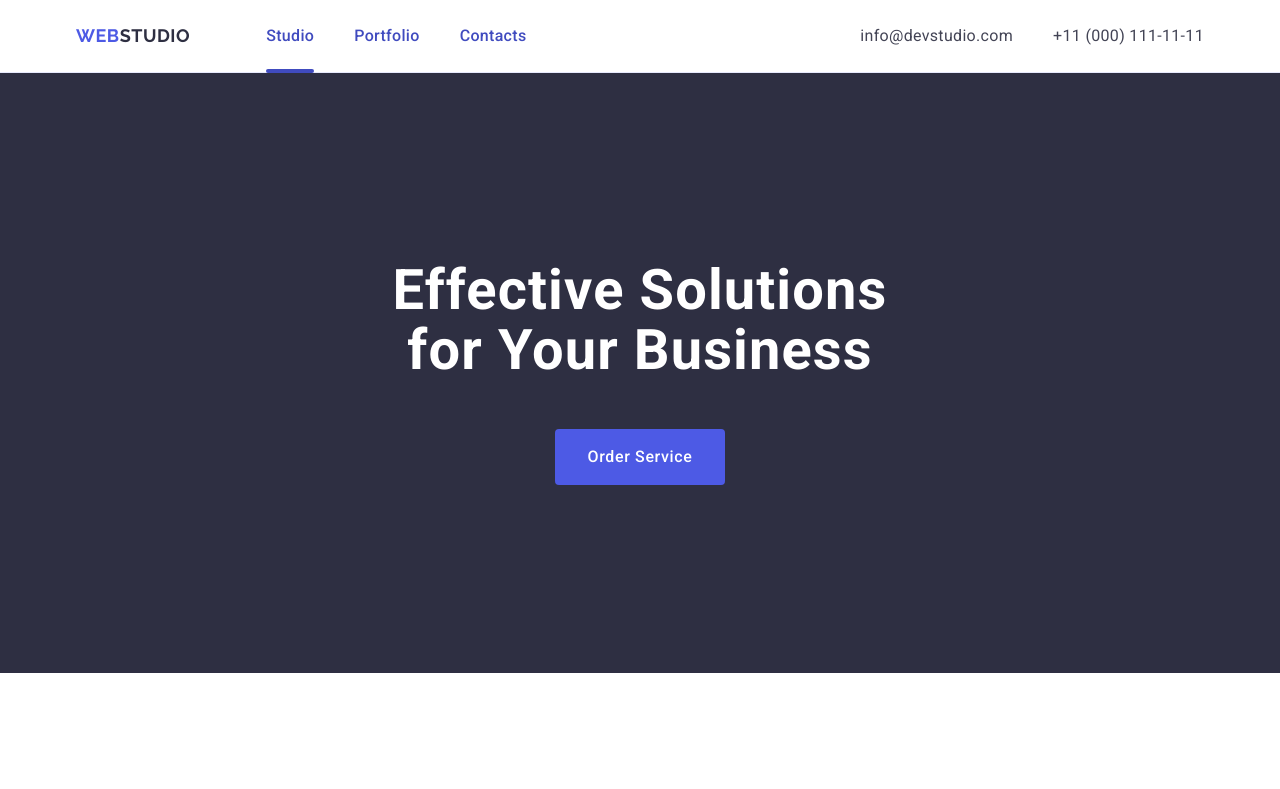
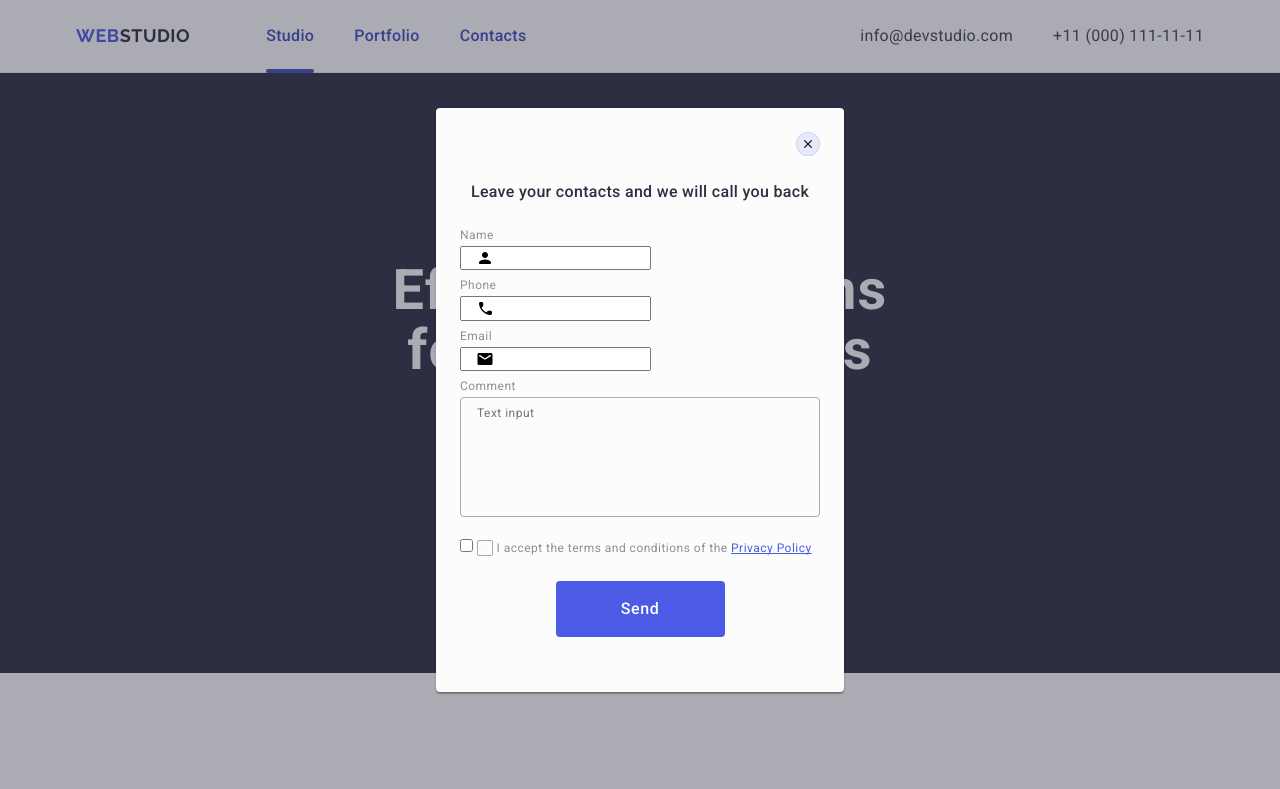
Before and after one commit to MariiaYatsenko/goit-markup-hw-05, a plain HTML site: page index.html in a window 1280 px wide. Shown: the top 789 px of the page. Drawn offline with nearby package versions, Linux system fonts and the light colour scheme.

Commit message:
add index file

```diff
--- a/css/style.css
+++ b/css/style.css
@@ -675,8 +675,8 @@ margin-bottom: 16px;
     pointer-events: none;
     visibility: hidden;
     background-color: rgba(46, 47, 66, 0.4);
-    transition: opacity 250 ms cubic-bezier(0.4, 0, 0.2, 1),
-visibility 250 ms cubic-bezier(0.4, 0, 0.2, 1);
+    transition: opacity 250ms cubic-bezier(0.4, 0, 0.2, 1),
+visibility 250ms cubic-bezier(0.4, 0, 0.2, 1);
 }
 
 .backdrop.is-open{
--- a/index.html
+++ b/index.html
@@ -479,7 +479,7 @@
 
     <!--Modal Overlay-->
 
-    <div class="backdrop " data-modal>
+    <div class="backdrop is-open" data-modal>
         <div class="modal">
         <button class="modal-btn" type="button" data-modal-close>
             <svg class="icon-close" width="8" height="8">
```
